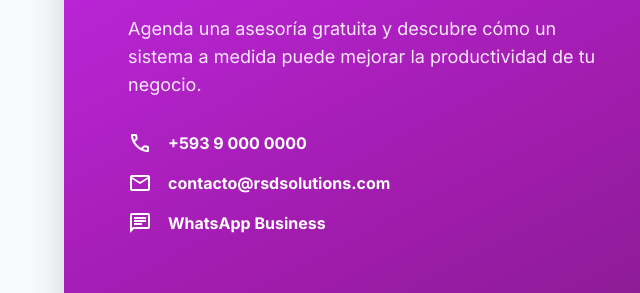
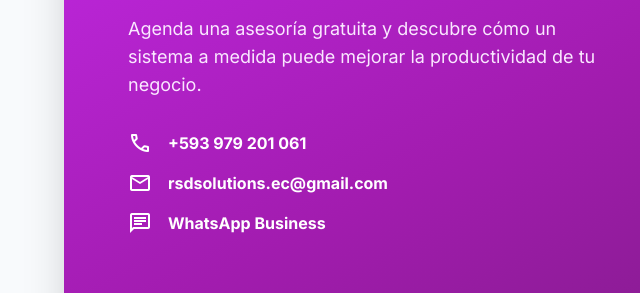
Before and after one commit to rsdsolutionsec/RSD-Solutions, a React app: page index.html in a window 1280 px wide. Shown: the part 6120-6413 px from the top of the page, 0-640 px from the left. Built offline with nearby package versions, Linux system fonts and the light colour scheme.

Commit message:
Actualizar datos de contacto e imagen hero
- Teléfono, email y WhatsApp Business con datos reales
- Hero image actualizada

Co-Authored-By: Claude Sonnet 4.6 <noreply@anthropic.com>

```diff
--- a/index.html
+++ b/index.html
@@ -442,15 +442,15 @@
                         <div class="space-y-4 mb-8">
                             <div class="flex items-center gap-4 text-white">
                                 <span class="material-symbols-outlined">call</span>
-                                <span class="font-bold">+593 9 000 0000</span>
+                                <a href="tel:+593979201061" class="font-bold hover:text-indigo-200 transition-colors">+593 979 201 061</a>
                             </div>
                             <div class="flex items-center gap-4 text-white">
                                 <span class="material-symbols-outlined">mail</span>
-                                <span class="font-bold">contacto@rsdsolutions.com</span>
+                                <a href="mailto:rsdsolutions.ec@gmail.com" class="font-bold hover:text-indigo-200 transition-colors">rsdsolutions.ec@gmail.com</a>
                             </div>
                             <div class="flex items-center gap-4 text-white">
                                 <span class="material-symbols-outlined">chat</span>
-                                <span class="font-bold">WhatsApp Business</span>
+                                <a href="https://wa.link/tdbu43" target="_blank" class="font-bold hover:text-indigo-200 transition-colors">WhatsApp Business</a>
                             </div>
                         </div>
                     </div>
```
Also changed, not shown: 1 other file.
